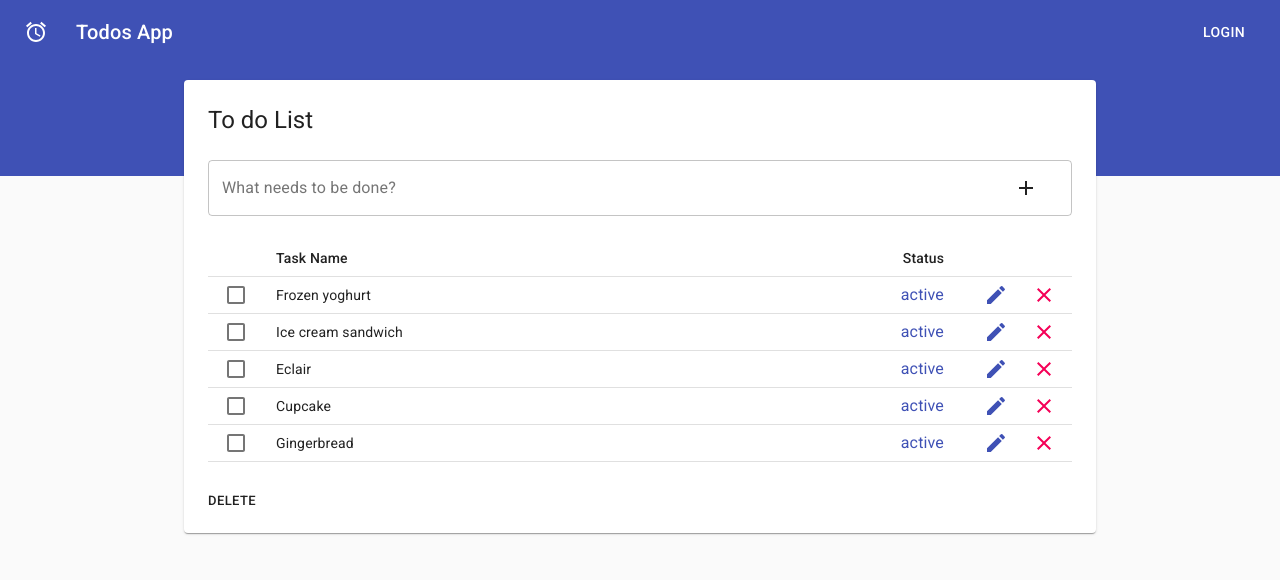
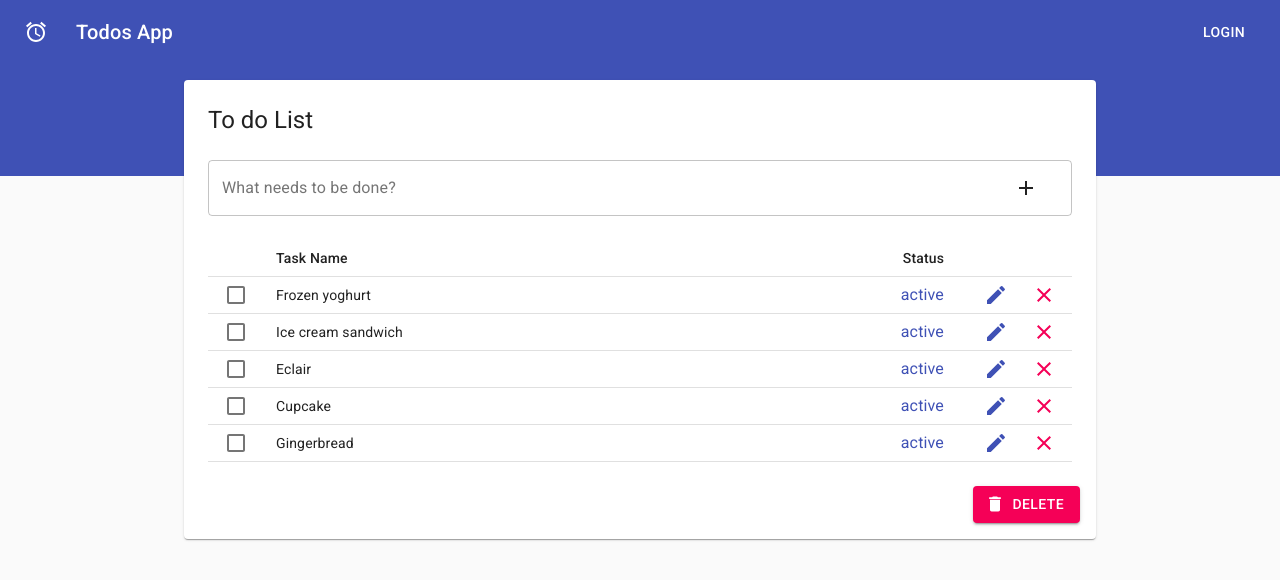
Before and after one commit to syukri21/Igaku-Test-Frontend, a React (Create React App) app: page /todo in a window 1280 px wide. Shown: the top 580 px of the page. Built offline with nearby package versions, Linux system fonts and the light colour scheme.

Commit message:
fix todoTable

```diff
--- a/src/pages/todo/Todo.tsx
+++ b/src/pages/todo/Todo.tsx
@@ -11,6 +11,7 @@ import Button from "@material-ui/core/Button"
 import IconButton from "@material-ui/core/IconButton"
 import MenuIcon from "@material-ui/icons/Alarm"
 import AddIcon from "@material-ui/icons/Add"
+import DeleteIcon from "@material-ui/icons/Delete"
 import { TodoTable } from "./components"
 import { CardHeader, TextField, FormControl, InputLabel, Input, OutlinedInput } from "@material-ui/core"
 
@@ -63,6 +64,10 @@ const useStyles = makeStyles((theme: Theme) => ({
         paddingLeft: theme.spacing(2),
         paddingRight: theme.spacing(2),
     },
+    deleteWrapper: {
+        display: "flex",
+        justifyContent: "flex-end",
+    },
 }))
 
 export interface TodoProps {}
@@ -109,8 +114,10 @@ const Todo: React.SFC<TodoProps> = (props) => {
                         <CardContent>
                             <TodoTable></TodoTable>
                         </CardContent>
-                        <CardActions>
-                            <Button size='small'>Delete</Button>
+                        <CardActions className={classes.deleteWrapper}>
+                            <Button variant='contained' color='secondary' startIcon={<DeleteIcon />}>
+                                Delete
+                            </Button>
                         </CardActions>
                     </Card>
                 </Container>
--- a/src/pages/todo/components/TodoTable.tsx
+++ b/src/pages/todo/components/TodoTable.tsx
@@ -6,10 +6,9 @@ import TableCell from "@material-ui/core/TableCell"
 import TableContainer from "@material-ui/core/TableContainer"
 import TableHead from "@material-ui/core/TableHead"
 import TableRow from "@material-ui/core/TableRow"
-import Paper from "@material-ui/core/Paper"
 import CloseIcon from "@material-ui/icons/Close"
 import EditIcon from "@material-ui/icons/Edit"
-import { Checkbox, IconButton, Typography, Button } from "@material-ui/core"
+import { Checkbox, IconButton, Typography } from "@material-ui/core"
 
 const useStyles = makeStyles({
     table: {
```
